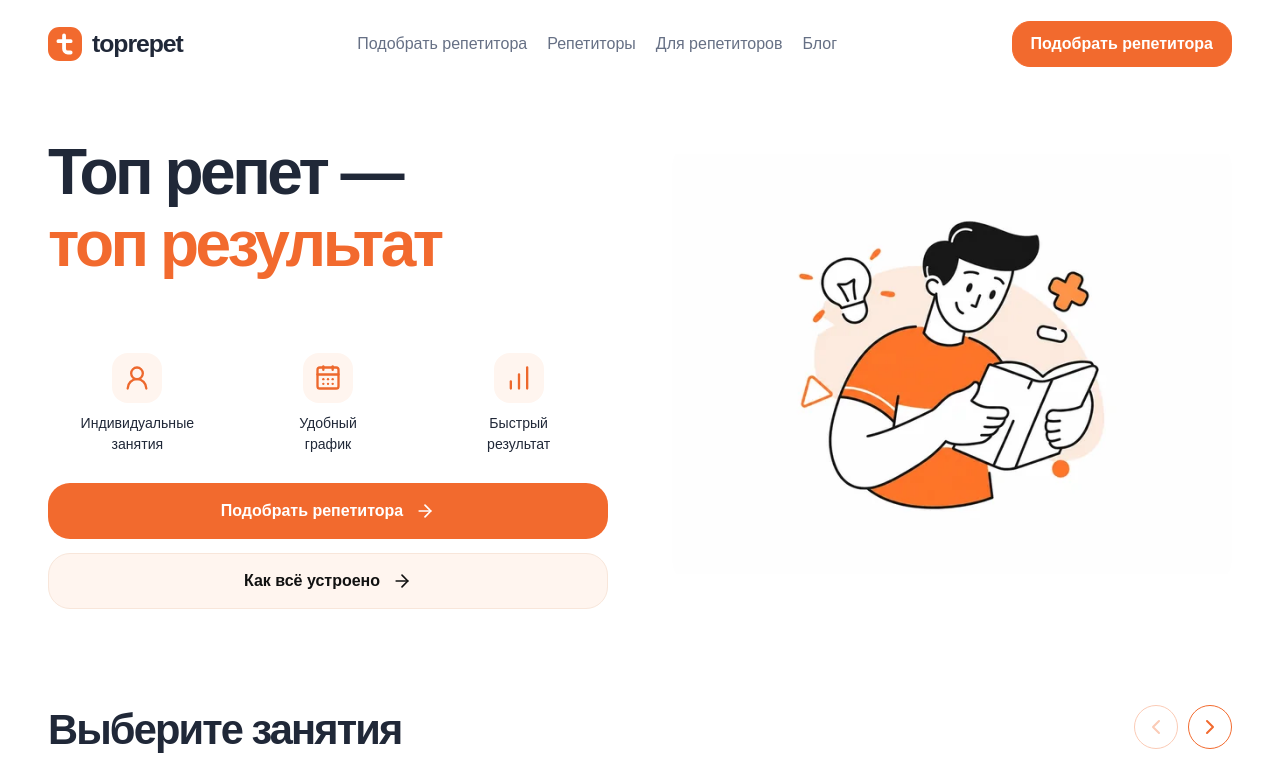
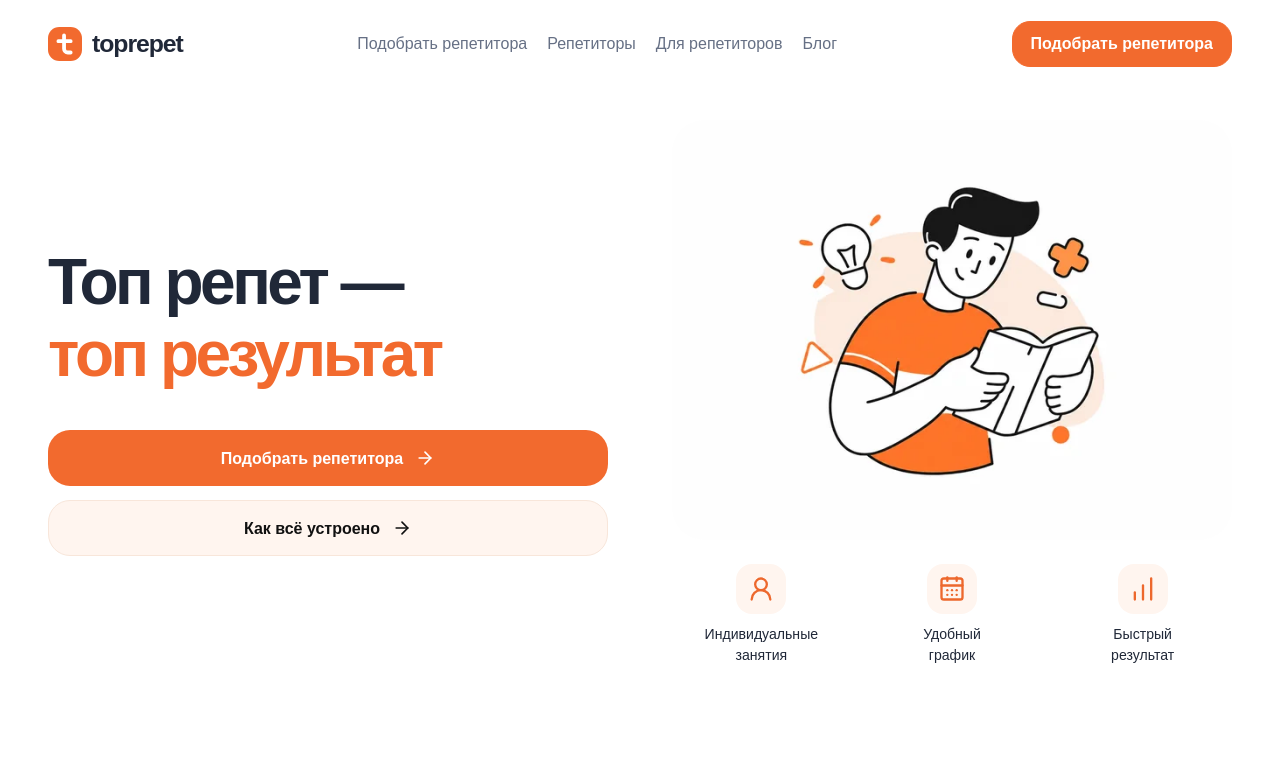
Before and after one commit to al7xey/toprepet, a React (Vite) app: page / in a window 1280 px wide. Shown: the top 760 px of the page. Built offline with nearby package versions, Linux system fonts and the light colour scheme.

Commit message:
Move desktop hero benefits beneath the banner

```diff
--- a/src/app/landing-update.css
+++ b/src/app/landing-update.css
@@ -6,7 +6,8 @@
 .service-details-links { margin-top: 28px; }
 .service-details-links a { color: var(--ink); text-decoration: underline; text-underline-offset: 4px; }
 @media(min-width:900px) { .service-details-grid { grid-template-columns: repeat(3,minmax(0,1fr)); gap: 32px; } }
-.hero { grid-template-areas: 'copy' 'art' 'offer'; padding-top: 24px; gap: 24px; }
+.hero { grid-template-areas: 'copy' 'art' 'benefits' 'offer'; padding-top: 24px; gap: 24px; }
+.hero-content, .hero-visual { display: contents; }
 .hero-art { height: auto; aspect-ratio: 4 / 3; box-shadow: none; }
 .hero-carousel,
 .hero-carousel [data-slot='carousel-content'],
@@ -29,7 +30,7 @@
 .hero-intro > svg { flex-shrink: 0; color: currentColor; }
 .hero-intro > span { flex: none; }
 .hero .hero-intro:hover { background: #ffe9dc; }
-.hero-benefits { display: grid; grid-template-columns: repeat(3, minmax(0, 1fr)); gap: 12px; padding: 0; margin: 0 0 28px; list-style: none; }
+.hero-benefits { grid-area: benefits; display: grid; grid-template-columns: repeat(3, minmax(0, 1fr)); gap: 12px; padding: 0; margin: 0 0 4px; list-style: none; }
 .hero-benefits li { display: flex; flex-direction: column; align-items: center; gap: 10px; text-align: center; font-size: .8rem; line-height: 1.5; }
 .hero-benefits svg { width: 50px; height: 50px; padding: 11px; color: #ed682d; background: #fff5ef; border-radius: 16px; }
 .footer-links { display: flex; flex-direction: column; align-items: flex-start; gap: 16px; }
@@ -74,9 +75,15 @@
 .free-intro-after p { max-width: 660px; margin: 12px 0 0; color: #d9deea; line-height: 1.65; }
 .free-intro-after .button { width: 100%; }
 @media (min-width: 760px) {
-  .hero { grid-template-areas: 'copy art' 'offer art'; grid-template-columns: minmax(0, 1fr) minmax(340px, 1fr); align-items: start; gap: 28px 64px; padding-top: 48px; }
-  .hero-art { align-self: start; height: auto; max-height: none; aspect-ratio: 4 / 3; }
-  .hero-benefits li { font-size: .88rem; }
+  .hero { grid-template-areas: 'content visual'; grid-template-columns: minmax(0, 1fr) minmax(340px, 1fr); align-items: center; gap: 64px; padding-top: 48px; }
+  .hero-content { grid-area: content; display: flex; flex-direction: column; gap: 40px; min-width: 0; }
+  .hero-content .hero-copy { align-self: stretch; }
+  .hero-visual { grid-area: visual; display: flex; flex-direction: column; gap: 24px; min-width: 0; }
+  .hero h1 { margin-bottom: 0; }
+  .hero-content .hero-offer { padding-top: 0; }
+  .hero-art { align-self: stretch; min-height: 0; height: auto; max-height: none; margin-top: -16px; aspect-ratio: 4 / 3; }
+  .hero-benefits { margin: 0; }
+  .hero-benefits li { font-size: clamp(.78rem, 1.1vw, .88rem); }
   .free-intro { max-width: none; }
   .free-intro-steps { grid-template-columns: minmax(0, 1fr); gap: 18px; }
   .free-intro-details ul { grid-template-columns: minmax(0, 1fr); gap: 18px; }
@@ -89,11 +96,11 @@
   .free-intro-after .button { min-width: 220px; }
 }
 @media (max-width: 680px) {
-  .hero { grid-template-areas: 'copy' 'art' 'offer'; gap: 20px; padding-top: 20px; }
+  .hero { grid-template-areas: 'copy' 'art' 'benefits' 'offer'; gap: 20px; padding-top: 20px; }
   .hero-art { height: auto; aspect-ratio: 4 / 3; border-radius: 28px; }
   .hero-art img { object-position: center 45%; }
   .hero h1 { margin-bottom: 0; }
-  .hero-benefits { gap: 10px; margin-bottom: 26px; }
+  .hero-benefits { gap: 10px; margin-bottom: 6px; }
   .hero-benefits li { gap: 8px; font-size: .78rem; line-height: 1.35; }
   .hero-benefits svg { width: 46px; height: 46px; padding: 10px; }
   .hero-price { margin-bottom: 18px; }
--- a/src/widgets/hero/hero.tsx
+++ b/src/widgets/hero/hero.tsx
@@ -5,6 +5,7 @@ import { HeroCarousel } from './hero-carousel';
 export function Hero() {
   return (
     <section className="hero container" aria-labelledby="hero-title">
+      <div className="hero-content">
         <div className="hero-copy">
           <h1 id="hero-title">
             Топ репет —
@@ -13,11 +14,6 @@ export function Hero() {
           </h1>
         </div>
         <div className="hero-offer">
-        <ul className="hero-benefits">
-          <li><UserRound aria-hidden="true" /><span>Индивидуальные<br />занятия</span></li>
-          <li><CalendarDays aria-hidden="true" /><span>Удобный<br />график</span></li>
-          <li><ChartNoAxesColumnIncreasing aria-hidden="true" /><span>Быстрый<br />результат</span></li>
-        </ul>
           <Link className="button button-primary" to="/lessons/">
             Подобрать репетитора <ArrowRight size={20} aria-hidden="true" />
           </Link>
@@ -26,8 +22,16 @@ export function Hero() {
             <ArrowRight size={20} aria-hidden="true" />
           </Link>
         </div>
+      </div>
+      <div className="hero-visual">
         <div className="hero-art" aria-label="Индивидуальное занятие с репетитором">
           <HeroCarousel />
+        </div>
+        <ul className="hero-benefits">
+          <li><UserRound aria-hidden="true" /><span>Индивидуальные<br />занятия</span></li>
+          <li><CalendarDays aria-hidden="true" /><span>Удобный<br />график</span></li>
+          <li><ChartNoAxesColumnIncreasing aria-hidden="true" /><span>Быстрый<br />результат</span></li>
+        </ul>
       </div>
     </section>
   );
```
Lines whose indentation alone changed are shown as unchanged.
